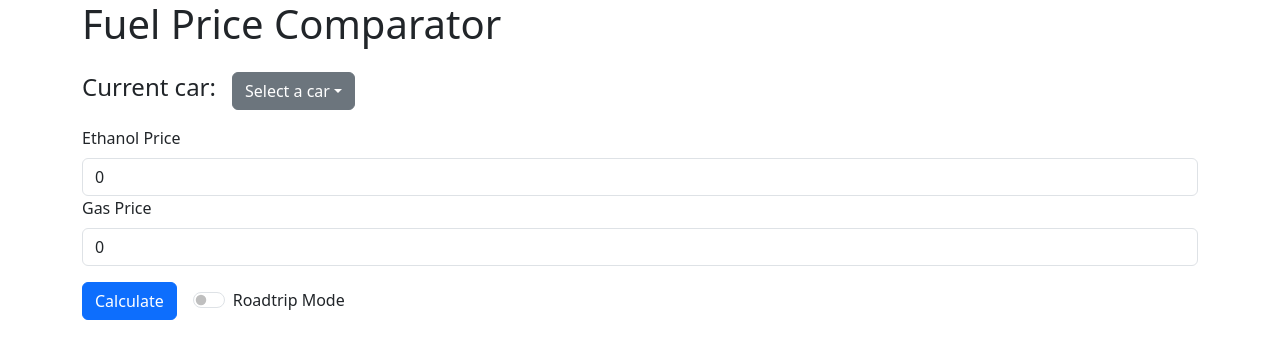
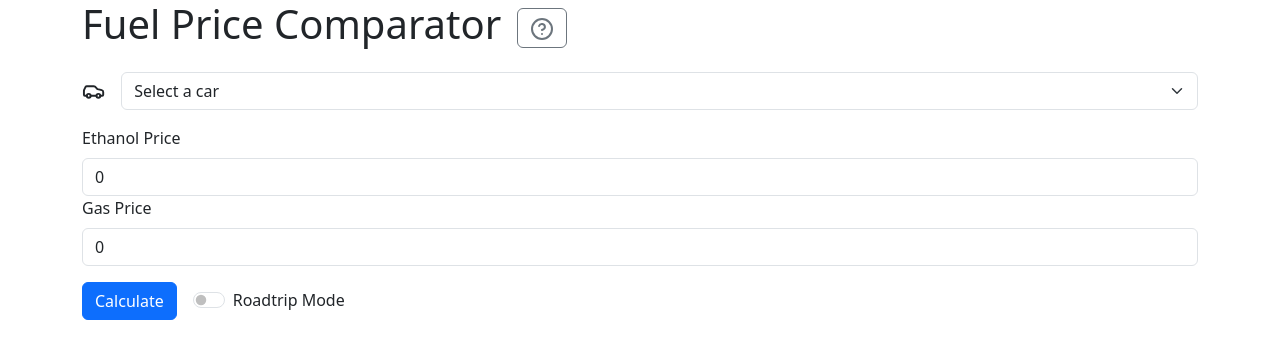
Before and after one commit to caioNapoles/elba, a React (Vite) app: page / in a window 1280 px wide. Shown: the top 358 px of the page. Built offline with nearby package versions, Linux system fonts and the light colour scheme.

Commit message:
Inserted car icon; Updated car selection to a SelectForm

```diff
--- a/package.json
+++ b/package.json
@@ -12,6 +12,7 @@
   "dependencies": {
     "bootstrap": "^5.3.3",
     "fs": "^0.0.1-security",
+    "lucide-react": "^0.469.0",
     "react": "^18.3.1",
     "react-bootstrap": "^2.10.7",
     "react-dom": "^18.3.1"
--- a/src/class/Car.tsx
+++ b/src/class/CarClass.tsx
@@ -1,4 +1,4 @@
-class Car {
+class CarClass {
   name: string;
   gasHighwayConsumption: number;
   gasCityConsumption: number;
@@ -69,4 +69,4 @@ class Car {
   }
 }
 
-export default Car;
+export default CarClass;
--- a/src/components/CarCreator/CarCreationScreen.tsx
+++ b/src/components/CarCreator/CarCreationScreen.tsx
@@ -1,6 +1,6 @@
 import { useState } from "react";
 import { Button, Form, InputGroup, Alert } from "react-bootstrap";
-import Car from "../../class/Car";
+import CarClass from "../../class/CarClass";
 
 const CarCreationScreen = () => {
   const [carName, setCarName] = useState("");
@@ -13,7 +13,7 @@ const CarCreationScreen = () => {
 
   const handleSubmit = () => {
     try {
-      const newCar = new Car(
+      const newCar = new CarClass(
         carName,
         gasHighwayConsumption,
         gasCityConsumption,
--- a/src/components/PriceComparator/FuelPriceComparator.tsx
+++ b/src/components/PriceComparator/FuelPriceComparator.tsx
@@ -1,36 +1,29 @@
 import React, { useEffect, useState } from "react";
-import {
-  Alert,
-  Button,
-  Container,
-  Dropdown,
-  DropdownButton,
-  Form,
-  Stack,
-} from "react-bootstrap";
-import Car from "../../class/Car";
+import { Alert, Button, Container, Form, Stack } from "react-bootstrap";
+import CarClass from "../../class/CarClass";
+import { Car, CircleHelp } from "lucide-react";
 
 export const FuelPriceComparator = () => {
-  const noCar = new Car();
+  const noCar = new CarClass();
   noCar.name = "Select a car";
 
-  const [carList, setCarList] = useState<Car[]>([]);
+  const [carList, setCarList] = useState<CarClass[]>([]);
   const [ethanolPrice, setEthanolPrice] = useState<number>(0);
   const [gasPrice, setGasPrice] = useState<number>(0);
   const [roadtripMode, setRoadtripMode] = useState<boolean>(false);
-  const [currentCar, setCurrentCar] = useState<Car>(noCar);
+  const [currentCar, setCurrentCar] = useState<CarClass>(noCar);
   const [result, setResult] = useState<string>("");
   const [resultWindow, setResultWindow] = useState<boolean>(false);
   const [error, setError] = useState("");
   const [errorWindow, setErrorWindow] = useState<boolean>(false);
 
   useEffect(() => {
-    const cars: Car[] = [];
+    const cars: CarClass[] = [];
     for (let i = 0; i < localStorage.length; i++) {
       const key = localStorage.key(i);
       if (key) {
         const carString = localStorage.getItem(key);
-        const car = new Car();
+        const car = new CarClass();
         car.readStringToCar(carString || "");
         if (car) {
           cars.push(car);
@@ -91,21 +84,25 @@ export const FuelPriceComparator = () => {
     <div>
       <Container>
         <Stack gap={3}>
-          <h1>Fuel Price Comparator</h1>
           <Stack direction="horizontal" gap={3}>
-            <h4>Current car:</h4>
-            <DropdownButton
-              id="dropdown-variants-secondary"
-              title={currentCar.name || "Select a car"}
-              variant="secondary"
-              onSelect={handleSelect}
+            <h1>Fuel Price Comparator</h1>
+            <Button variant="outline-secondary">
+              <CircleHelp />
+            </Button>
+          </Stack>
+          <Stack direction="horizontal" gap={3}>
+            <Car />
+            <Form.Select
+              value={carList.indexOf(currentCar)}
+              onChange={(e) => handleSelect(e.target.value)}
             >
+              <option value="-1">Select a car</option>
               {carList.map((car, index) => (
-                <Dropdown.Item key={index} eventKey={index.toString()}>
+                <option key={index} value={index}>
                   {car.name}
-                </Dropdown.Item>
+                </option>
               ))}
-            </DropdownButton>
+            </Form.Select>
           </Stack>
           <Form.Group controlId="ethanolPrice">
             <Form.Label>Ethanol Price</Form.Label>
```
Also changed, not shown: 1 other file (tests, documents, lock files or other folders).
